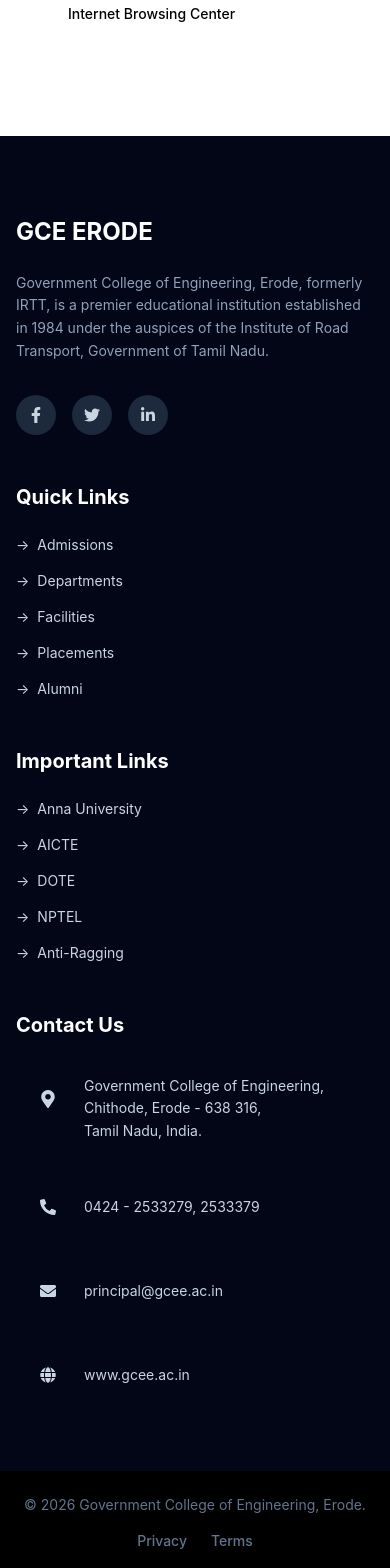
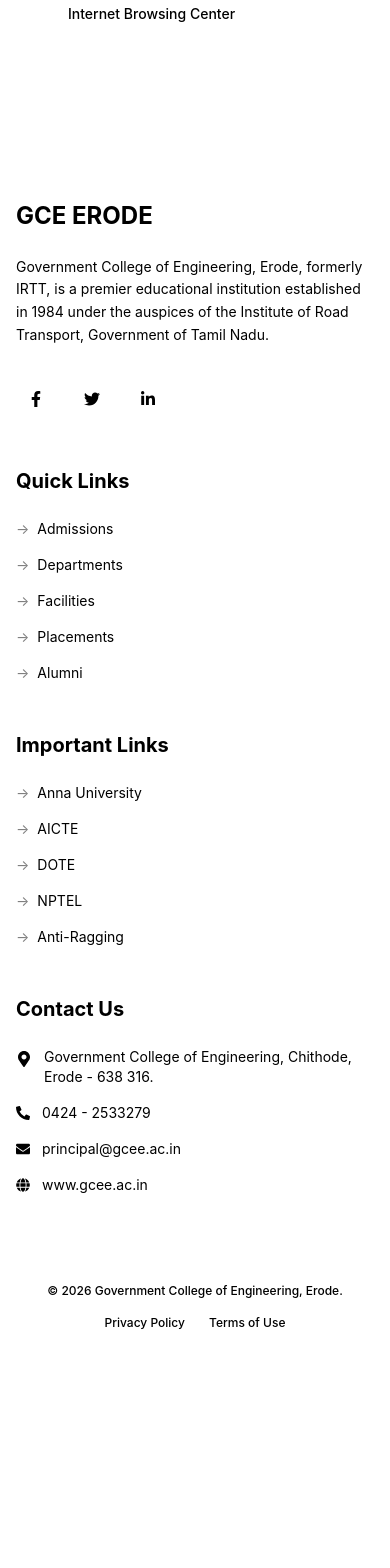
Before and after one commit to Priyadharshini2931/gcee-clone, a React (Vite) app in the folder react-app/: page /facilities in a window 390 px wide. Shown: the part 2220-3788 px from the top of the page. After the commit the page ends 3575 px from the top, so only its background shows below. Built offline with nearby package versions, Linux system fonts and the light colour scheme.

Commit message:
Added features

```diff
--- a/react-app/src/components/layout/Footer.jsx
+++ b/react-app/src/components/layout/Footer.jsx
@@ -3,27 +3,27 @@
 
 const Footer = () => {
   return (
-    <footer className="bg-[#020617] text-slate-300 pt-20 mt-auto border-t border-slate-900 border-opacity-50 shadow-[0_-10px_40px_rgba(0,0,0,0.1)]">
+    <footer className="bg-[var(--color-surface)] text-[var(--color-text-muted)] pt-16 pb-0 mt-0 border-t border-[var(--color-border)] shadow-[0_-10px_40px_rgba(0,0,0,0.05)] transition-colors duration-300">
       <div className="max-w-7xl mx-auto px-4 sm:px-6 lg:px-8">
         <div className="grid grid-cols-1 md:grid-cols-2 lg:grid-cols-4 gap-12 mb-16">
 
           {/* About Section */}
           <div className="space-y-6">
-            <h3 className="text-2xl font-bold text-white mb-6 relative inline-block">
+            <h3 className="text-2xl font-bold text-[var(--color-text-main)] mb-6 relative inline-block">
               GCE ERODE
               <span className="absolute -bottom-2 left-0 w-1/2 h-1 bg-[var(--color-primary)] rounded-full"></span>
             </h3>
-            <p className="text-sm leading-relaxed text-slate-400">
+            <p className="text-sm leading-relaxed">
               Government College of Engineering, Erode, formerly IRTT, is a premier educational institution established in 1984 under the auspices of the Institute of Road Transport, Government of Tamil Nadu.
             </p>
             <div className="flex space-x-4 pt-2">
-              <a href="https://facebook.com/gceerode" target="_blank" rel="noopener noreferrer" className="w-10 h-10 rounded-full bg-slate-800 flex items-center justify-center hover:bg-[var(--color-primary)] hover:text-white transition-all hover:-translate-y-1 shadow-md">
+              <a href="https://facebook.com/gceerode" target="_blank" rel="noopener noreferrer" className="w-10 h-10 rounded-full bg-[var(--color-background)] border border-[var(--color-border)] flex items-center justify-center text-[var(--color-text-main)] hover:bg-[var(--color-primary)] hover:text-white transition-all hover:-translate-y-1 shadow-sm">
                 <FaFacebookF size={16} />
               </a>
-              <a href="https://twitter.com/gceerode" target="_blank" rel="noopener noreferrer" className="w-10 h-10 rounded-full bg-slate-800 flex items-center justify-center hover:bg-[var(--color-secondary)] hover:text-white transition-all hover:-translate-y-1 shadow-md">
+              <a href="https://twitter.com/gceerode" target="_blank" rel="noopener noreferrer" className="w-10 h-10 rounded-full bg-[var(--color-background)] border border-[var(--color-border)] flex items-center justify-center text-[var(--color-text-main)] hover:bg-[var(--color-secondary)] hover:text-white transition-all hover:-translate-y-1 shadow-sm">
                 <FaTwitter size={16} />
               </a>
-              <a href="https://linkedin.com/school/gceerode" target="_blank" rel="noopener noreferrer" className="w-10 h-10 rounded-full bg-slate-800 flex items-center justify-center hover:bg-[#0077b5] hover:text-white transition-all hover:-translate-y-1 shadow-md">
+              <a href="https://linkedin.com/school/gceerode" target="_blank" rel="noopener noreferrer" className="w-10 h-10 rounded-full bg-[var(--color-background)] border border-[var(--color-border)] flex items-center justify-center text-[var(--color-text-main)] hover:bg-[#0077b5] hover:text-white transition-all hover:-translate-y-1 shadow-sm">
                 <FaLinkedinIn size={16} />
               </a>
             </div>
@@ -31,7 +31,7 @@
 
           {/* Quick Links */}
           <div className="lg:pl-8">
-            <h3 className="text-xl font-bold text-white mb-6 relative inline-block">
+            <h3 className="text-xl font-bold text-[var(--color-text-main)] mb-6 relative inline-block">
               Quick Links
               <span className="absolute -bottom-2 left-0 w-1/2 h-1 bg-[var(--color-primary)] rounded-full"></span>
             </h3>
@@ -46,9 +46,9 @@
                 <li key={link.name}>
                   <Link
                     to={link.path}
-                    className="text-sm hover:text-[var(--color-secondary)] transition-colors flex items-center gap-2 group"
+                    className="text-sm hover:text-[var(--color-primary)] transition-colors flex items-center gap-2 group"
                   >
-                    <span className="text-[var(--color-primary)] transition-transform group-hover:translate-x-1">→</span>
+                    <span className="text-[var(--color-primary)] opacity-50 group-hover:opacity-100 transition-transform group-hover:translate-x-1">→</span>
                     {link.name}
                   </Link>
                 </li>
@@ -58,7 +58,7 @@
 
           {/* Useful Links */}
           <div>
-            <h3 className="text-xl font-bold text-white mb-6 relative inline-block">
+            <h3 className="text-xl font-bold text-[var(--color-text-main)] mb-6 relative inline-block">
               Important Links
               <span className="absolute -bottom-2 left-0 w-1/2 h-1 bg-[var(--color-primary)] rounded-full"></span>
             </h3>
@@ -76,17 +76,17 @@
                       href={link.url}
                       target="_blank"
                       rel="noopener noreferrer"
-                      className="text-sm hover:text-[var(--color-secondary)] transition-colors flex items-center gap-2 group"
+                      className="text-sm hover:text-[var(--color-primary)] transition-colors flex items-center gap-2 group"
                     >
-                      <span className="text-[var(--color-primary)] transition-transform group-hover:translate-x-1">→</span>
+                      <span className="text-[var(--color-primary)] opacity-50 group-hover:opacity-100 transition-transform group-hover:translate-x-1">→</span>
                       {link.name}
                     </a>
                   ) : (
                     <Link
                       to={link.path}
-                      className="text-sm hover:text-[var(--color-secondary)] transition-colors flex items-center gap-2 group"
+                      className="text-sm hover:text-[var(--color-primary)] transition-colors flex items-center gap-2 group"
                     >
-                      <span className="text-[var(--color-primary)] transition-transform group-hover:translate-x-1">→</span>
+                      <span className="text-[var(--color-primary)] opacity-50 group-hover:opacity-100 transition-transform group-hover:translate-x-1">→</span>
                       {link.name}
                     </Link>
                   )}
@@ -97,42 +97,32 @@
 
           {/* Contact Info */}
           <div>
-            <h3 className="text-xl font-bold text-white mb-6 relative inline-block">
+            <h3 className="text-xl font-bold text-[var(--color-text-main)] mb-6 relative inline-block">
               Contact Us
               <span className="absolute -bottom-2 left-0 w-1/2 h-1 bg-[var(--color-primary)] rounded-full"></span>
             </h3>
-            <ul className="space-y-5">
-              <li className="flex items-start gap-4 p-3 rounded-lg hover:bg-slate-800/50 transition-colors cursor-default">
-                <div className="w-10 h-10 rounded-full bg-[var(--color-primary)]/20 flex flex-shrink-0 items-center justify-center mt-1">
-                  <FaMapMarkerAlt className="text-[var(--color-secondary)]" size={18} />
-                </div>
-                <span className="text-sm leading-relaxed text-slate-300">
-                  Government College of Engineering,<br />
-                  Chithode, Erode - 638 316,<br />
-                  Tamil Nadu, India.
+            <ul className="space-y-4">
+              <li className="flex items-start gap-3">
+                <FaMapMarkerAlt className="text-[var(--color-primary)] mt-1 flex-shrink-0" size={16} />
+                <span className="text-sm">
+                  Government College of Engineering, Chithode, Erode - 638 316.
                 </span>
               </li>
-              <li className="flex items-center gap-4 p-3 rounded-lg hover:bg-slate-800/50 transition-colors">
-                <div className="w-10 h-10 rounded-full bg-[var(--color-primary)]/20 flex flex-shrink-0 items-center justify-center">
-                  <FaPhoneAlt className="text-[var(--color-secondary)]" size={16} />
-                </div>
-                <a href="tel:04242533279" className="text-sm text-slate-300 hover:text-white transition-colors">
-                  0424 - 2533279, 2533379
+              <li className="flex items-center gap-3">
+                <FaPhoneAlt className="text-[var(--color-primary)] flex-shrink-0" size={14} />
+                <a href="tel:04242533279" className="text-sm hover:text-[var(--color-primary)]">
+                  0424 - 2533279
                 </a>
               </li>
-              <li className="flex items-center gap-4 p-3 rounded-lg hover:bg-slate-800/50 transition-colors">
-                <div className="w-10 h-10 rounded-full bg-[var(--color-primary)]/20 flex flex-shrink-0 items-center justify-center">
-                  <FaEnvelope className="text-[var(--color-secondary)]" size={16} />
-                </div>
-                <a href="mailto:principal@gcee.ac.in" className="text-sm text-slate-300 hover:text-[var(--color-secondary)] transition-colors">
+              <li className="flex items-center gap-3">
+                <FaEnvelope className="text-[var(--color-primary)] flex-shrink-0" size={14} />
+                <a href="mailto:principal@gcee.ac.in" className="text-sm hover:text-[var(--color-primary)]">
                   principal@gcee.ac.in
                 </a>
               </li>
-              <li className="flex items-center gap-4 p-3 rounded-lg hover:bg-slate-800/50 transition-colors">
-                <div className="w-10 h-10 rounded-full bg-[var(--color-primary)]/20 flex flex-shrink-0 items-center justify-center">
-                  <FaGlobe className="text-[var(--color-secondary)]" size={16} />
-                </div>
-                <a href="https://www.gcee.ac.in" target="_blank" rel="noopener noreferrer" className="text-sm text-slate-300 hover:text-[var(--color-secondary)] transition-colors">
+              <li className="flex items-center gap-3">
+                <FaGlobe className="text-[var(--color-primary)] flex-shrink-0" size={14} />
+                <a href="https://www.gcee.ac.in" target="_blank" rel="noopener noreferrer" className="text-sm hover:text-[var(--color-primary)]">
                   www.gcee.ac.in
                 </a>
               </li>
@@ -142,12 +132,12 @@
       </div>
 
       {/* Bottom Footer */}
-      <div className="bg-black py-6 mt-4 border-t border-slate-900">
-        <div className="max-w-7xl mx-auto px-4 sm:px-6 lg:px-8 flex flex-col md:flex-row justify-between items-center gap-4 text-sm text-slate-500">
+      <div className="bg-[var(--color-background)] py-6 border-t border-[var(--color-border)]">
+        <div className="max-w-7xl mx-auto px-4 sm:px-6 lg:px-8 flex flex-col md:flex-row justify-between items-center gap-4 text-xs font-medium">
           <p>&copy; {new Date().getFullYear()} Government College of Engineering, Erode.</p>
-          <div className="flex gap-6 font-medium">
-            <Link to="/privacy-policy" className="hover:text-[var(--color-secondary)] transition-colors">Privacy</Link>
-            <Link to="/terms" className="hover:text-[var(--color-secondary)] transition-colors">Terms</Link>
+          <div className="flex gap-6">
+            <Link to="/privacy-policy" className="hover:text-[var(--color-primary)]">Privacy Policy</Link>
+            <Link to="/terms" className="hover:text-[var(--color-primary)]">Terms of Use</Link>
           </div>
         </div>
       </div>
--- a/react-app/src/pages/DepartmentsList.jsx
+++ b/react-app/src/pages/DepartmentsList.jsx
@@ -6,13 +6,15 @@
 const DepartmentsList = () => {
   return (
     <div className="bg-[var(--color-background)] min-h-screen pb-20">
+      {/* Banner Container */}
       <div className="relative pt-32 pb-24 overflow-hidden bg-[#020617] text-white">
         <div className="absolute inset-0 z-0 opacity-10 bg-[url('https://www.transparenttextures.com/patterns/cubes.png')] mix-blend-overlay"></div>
         <div className="max-w-7xl mx-auto px-4 sm:px-6 lg:px-8 relative z-10 text-center">
           <motion.h1
             initial={{ opacity: 0, y: -20 }}
             animate={{ opacity: 1, y: 0 }}
-            className="text-4xl md:text-5xl lg:text-6xl font-black uppercase tracking-widest drop-shadow-2xl mb-6 text-slate-100"
+            /* Added !text-white to ensure the heading is visible on the dark banner */
+            className="text-4xl md:text-5xl lg:text-6xl font-black uppercase tracking-widest drop-shadow-2xl mb-6 !text-white"
           >
             Academic Departments
           </motion.h1>
@@ -52,7 +54,7 @@
               <div className="mt-auto pt-6 border-t border-[var(--color-border)] opacity-70 group-hover:opacity-100 transition-opacity flex justify-between items-center">
                 <span className="text-[var(--color-text-muted)] text-sm font-semibold">{data.staff ? data.staff.length : 0} Faculty Members</span>
                 <Link to={`/department/${id}`} className="inline-flex items-center justify-center w-10 h-10 rounded-full bg-[var(--color-primary)] text-white hover:bg-[var(--color-secondary)] transition-colors shadow-md">
-                   <span className="text-lg leading-none transform translate-x-px">→</span>
+                  <span className="text-lg leading-none transform translate-x-px">→</span>
                 </Link>
               </div>
             </motion.div>
```
Also changed, not shown: react-app/src/components/common/HeroSlider.jsx (+8 -7 lines), react-app/src/context/ThemeContext.jsx (+10 -0 lines), react-app/src/pages/Department.jsx (+5 -4 lines).
